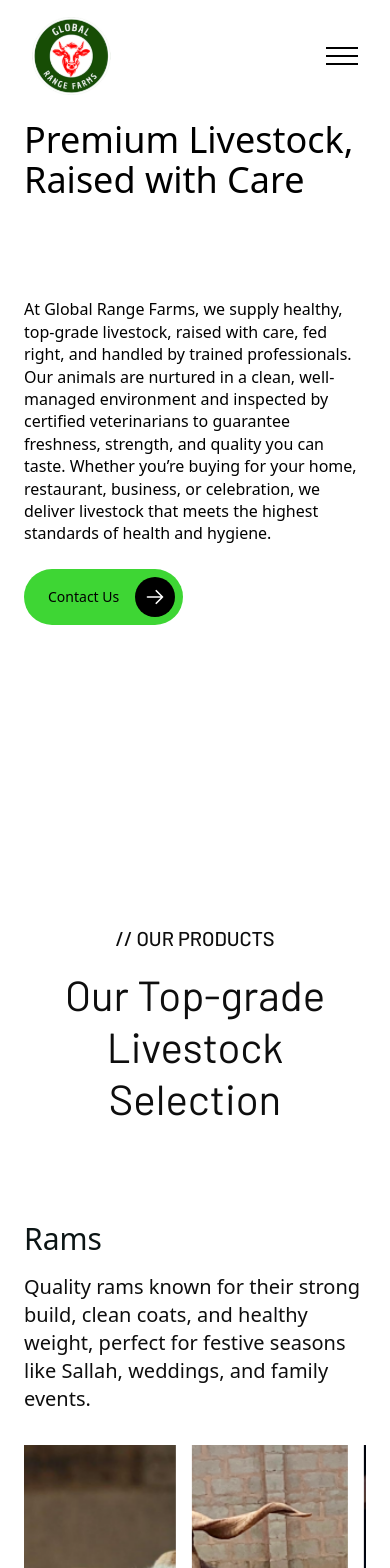
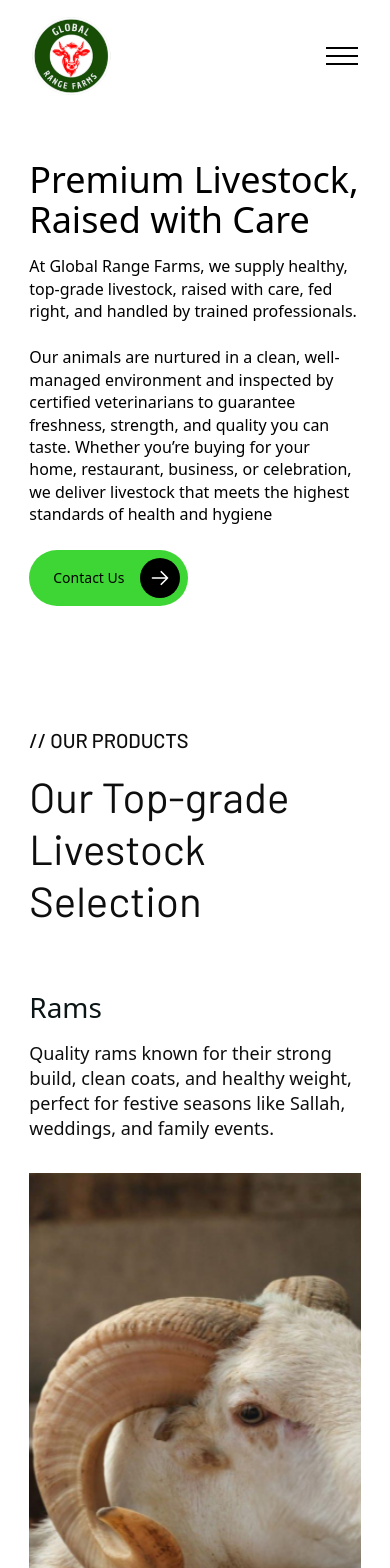
Before and after one commit to Frnweico/Global-Range-Farms, a Next.js app: page /products in a window 390 px wide. Shown: the top 1568 px of the page. Built offline with nearby package versions, Linux system fonts and the light colour scheme.

Commit message:
About service section

```diff
--- a/src/components/about/services.tsx
+++ b/src/components/about/services.tsx
@@ -71,13 +71,13 @@ const ServicesAbout = () => {
   };
 
   return (
-    <section className="bg-[#164D04] px-6 py-16 md:px-12 lg:pl-20 lg:px-0 w-full overflow-hidden" id='services'>
+    <section className="bg-[#164D04] py-16 md:pl-10 lg:pl-20 w-full overflow-hidden " id='services'>
 
       {/* DESKTOP LAYOUT */}
-      <div className="hidden lg:flex flex-col gap-16">
+      <div className="hidden md:flex flex-col gap-16">
 
         {/* TOP SECTION */}
-        <div className="flex flex-row justify-between items-start gap-12">
+        <div className="flex flex-row justify-between items-start md:gap-6 lg:gap-12">
 
           <div className="w-[40%]">
             <p className="text-[20px] tracking-[-4%] leading-[140%] uppercase mb-3 text-white/70 font-barlow">
@@ -171,12 +171,12 @@ const ServicesAbout = () => {
       </div>
 
       {/* MOBILE LAYOUT */}
-      <div className="flex flex-col lg:hidden w-full">
+      <div className="flex flex-col md:hidden w-[85%] mx-auto">
         <div className="mb-10">
             <p className="font-medium text-sm tracking-wide uppercase mb-2 text-white/70 font-barlow">
               // Why Choose Us?
             </p>
-            <h2 className="text-3xl leading-[120%] font-geist font-medium">
+            <h2 className="text-3xl leading-[120%] font-geist font-medium text-white">
               What Makes Us Different.
             </h2>
         </div>
@@ -185,7 +185,7 @@ const ServicesAbout = () => {
             {services.map((service, index) => {
                 const isOpen = activeIndex === index;
                 return (
-                    <div key={index} className="border-b border-white/10 pb-6 last:border-0">
+                    <div key={index} className=" pb-6">
                         <div
                             className="flex justify-between items-start gap-4 cursor-pointer"
                             onClick={() => toggleMobile(index)}
@@ -193,7 +193,7 @@ const ServicesAbout = () => {
                             <h3 className={`text-lg font-medium leading-[130%] transition-colors ${isOpen ? 'text-white' : 'text-white/70'}`}>
                                 {service.mainTitle}
                             </h3>
-                            <div className="mt-1 shrink-0">
+                            <div className="mt-1 shrink-0 text-white">
                                 <svg
                                     xmlns="http://www.w3.org/2000/svg"
                                     fill="none" viewBox="0 0 24 24"
--- a/src/components/about/vision.tsx
+++ b/src/components/about/vision.tsx
@@ -30,7 +30,7 @@ const Vision = () => {
           Our Vision & Mission
         </h3>
         </div>
-       <div className="w-full relative h-[250px] md:h-[400px] lg:h-[500px] mb-12 rounded-lg overflow-hidden">
+       <div className="w-full relative h-62.5 md:h-100 lg:h-125 mb-12 rounded-lg overflow-hidden">
             <Image
                 src="/images/pngs/aboutPageImg.png"
                 alt="cows on a field"
--- a/src/components/products/hero.tsx
+++ b/src/components/products/hero.tsx
@@ -2,11 +2,16 @@ import Button from "../ui/MainButton";
 
 const ProductsHero = () => {
   return (
-    <section className="bg-white px-6 lg:px-10 py-30 md:py-30 lg:py-50 grid grid-cols-1 md:grid-cols-2 text-[#0E0E0E]font-geist min-h-screen">
+    <section className="bg-white w-[85%] md:w-[90%] mx-auto pt-40 pb-10 lg:pt-50 lg:pb-20 grid grid-cols-1 gap-4 md:grid-cols-2 text-[#0E0E0E]font-geist min-h-[70vh]">
       <h2 className=" text-4xl md:text-5xl lg:text-[56px] leading-[110%] tracking-[-3%] ">Premium Livestock,<br /> Raised with Care</h2>
-      <div className="flex flex-col gap-6 text-base md:text-[21px] lg:text-[23px] leading-[140%] tracking-[-2%]">
-        <p>At Global Range Farms, we supply healthy, top-grade livestock, raised with care, fed right, and handled by trained professionals. Our animals are nurtured in a clean, well-managed environment and inspected by certified veterinarians to guarantee freshness, strength, and quality you can taste. Whether you’re buying for your home, restaurant, business, or celebration, we deliver livestock that meets the highest standards of health and hygiene.
+      <div className="flex flex-col gap-6 text-base md:text-[21px] lg:text-[22px] leading-[140%] tracking-[-2%]">
+        <p className="hidden md:block">At Global Range Farms, we supply healthy, top-grade livestock, raised with care, fed right, and handled by trained professionals. Our animals are nurtured in a clean, well-managed environment and inspected by certified veterinarians to guarantee freshness, strength, and quality you can taste. Whether you’re buying for your home, restaurant, business, or celebration, we deliver livestock that meets the highest standards of health and hygiene.
+
 </p>
+          <div className="flex flex-col gap-6 md:hidden">
+            <p>At Global Range Farms, we supply healthy, top-grade livestock, raised with care, fed right, and handled by trained professionals.</p>
+            <p>Our animals are nurtured in a clean, well-managed environment and inspected by certified veterinarians to guarantee freshness, strength, and quality you can taste. Whether you’re buying for your home, restaurant, business, or celebration, we deliver livestock that meets the highest standards of health and hygiene</p>
+          </div>
 <div className="w-fit">
         <Button text="Contact Us" href="https://wa.link/gobmim" />
 </div>
--- a/src/components/products/productCarousel.tsx
+++ b/src/components/products/productCarousel.tsx
@@ -64,7 +64,7 @@ const ImageMarquee = ({ images, alt }: { images: string[], alt: string }) => {
 
         {/* Set 1 */}
         {images.map((src, idx) => (
-          <div key={`set1-${idx}`} className="relative h-[60vh] aspect-3/4 w-[40vw] shrink-0  overflow-hidden">
+          <div key={`set1-${idx}`} className="relative h-[60vh] aspect-3/4 md:w-[40vw] shrink-0  overflow-hidden">
              <Image
                 src={src}
                 alt={`${alt} ${idx}`}
@@ -76,7 +76,7 @@ const ImageMarquee = ({ images, alt }: { images: string[], alt: string }) => {
         ))}
 
         {images.map((src, idx) => (
-          <div key={`set2-${idx}`} className="relative h-[60vh] aspect-3/4 w-[40vw] shrink-0  overflow-hidden ">
+          <div key={`set2-${idx}`} className="relative h-[60vh] aspect-3/4 md:w-[40vw] shrink-0  overflow-hidden ">
              <Image
                 src={src}
                 alt={`${alt} ${idx}`}
@@ -93,10 +93,10 @@ const ImageMarquee = ({ images, alt }: { images: string[], alt: string }) => {
 
 const ProductCarousel = () => {
   return (
-    <section className="flex flex-col py-20 px-6 md:px-12 lg:px-20 w-full overflow-hidden">
+    <section className="flex flex-col py-20 w-[85%] md:w-[90%] mx-auto overflow-hidden">
 
       {/* Main Page Header */}
-      <div className="flex flex-col gap-2 text-center w-full mb-16 lg:mb-24">
+      <div className="flex flex-col gap-2 md:text-center w-full mb-8 md:mb-16 lg:mb-24">
         <p className="font-medium text-[20px] tracking-[-4%] leading-[140%] uppercase mb-2 font-barlow text-[#0E0E0E]">
           // Our Products
         </p>
@@ -117,12 +117,12 @@ const ProductCarousel = () => {
             <div className="flex flex-col md:flex-row justify-between items-start w-full gap-4 md:gap-10  pt-8 md:pt-0">
 
               {/* Title */}
-              <h4 className="text-3xl md:text-[36px] lg:text-[42px] font-geist text-[#0C1515] tracking-[-4%] leading-[124%]">
+              <h4 className="text-[28px] md:text-[36px] lg:text-[42px] font-geist text-[#0C1515] tracking-[-4%] leading-[124%]">
                 {product.title}
               </h4>
 
               {/* Description */}
-              <p className="text-[#0E0E0E] text-xl md:text-2xl lg:text-[28px] leading-[140%] tracking-[-2%] font-geist md:w-[45%] ">
+              <p className="text-[#0E0E0E] text-lg md:text-2xl lg:text-[28px] leading-[140%] tracking-[-2%] font-geist md:w-[45%] ">
                 {product.description}
               </p>
             </div>
--- a/src/components/products/solutions.tsx
+++ b/src/components/products/solutions.tsx
@@ -10,7 +10,7 @@ const options = [
   {
     id: 1,
     title: "Wholesale & Retail Sales",
-    description: "We offer competitive prices for bulk and single purchases, ensuring you get the best value whether you are a business or an individual.",
+    description: "Buy in bulk or single purchases. Whether you’re stocking for events, retail, or home use, we make ordering easy and dependable.",
     link: "/contact"
   },
   {
@@ -22,7 +22,7 @@ const options = [
   {
     id: 3,
     title: "Delivery Service",
-    description: "Fast, reliable, and careful transportation of your livestock directly to your location within our coverage areas.",
+    description: "FREE delivery on bulk purchases within Lagos, Oyo and Ogun states. Terms and Conditions apply.",
     link: "/contact"
   },
 ];
@@ -35,7 +35,7 @@ const OurSolutions = () => {
   };
 
   return (
-    <section className="bg-white px-6 py-20 md:px-12 lg:px-20 w-full text-[#0E0E0E]">
+    <section className="bg-white py-20 w-[85%] md:w-[90%] mx-auto text-[#0E0E0E]">
 
       {/* HEADER */}
       <div className="mb-12">
```
